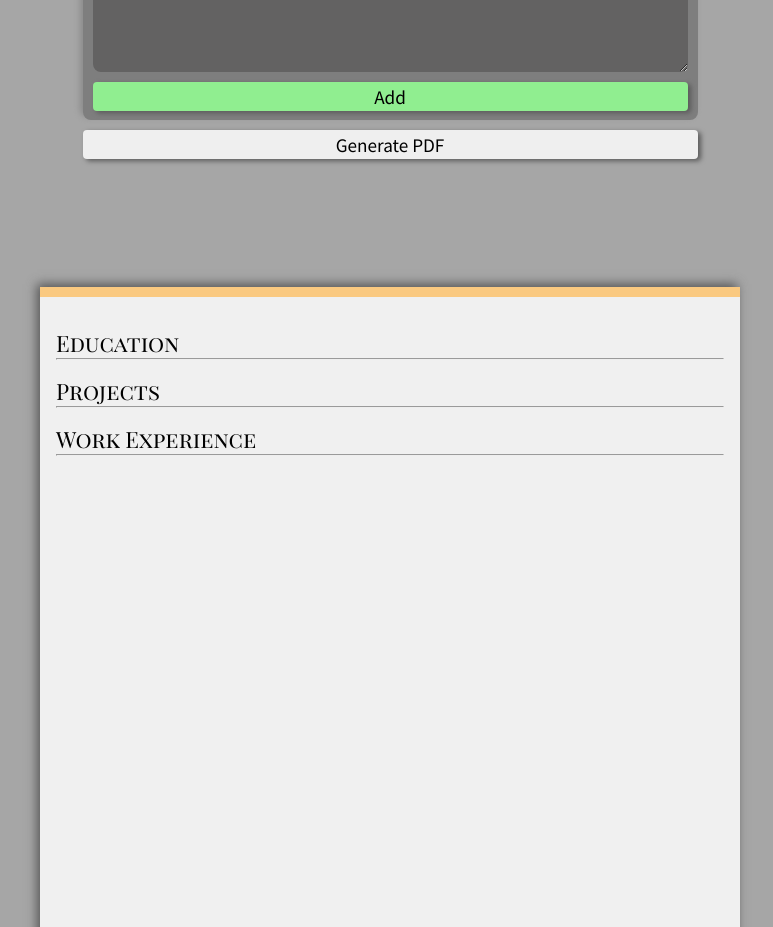
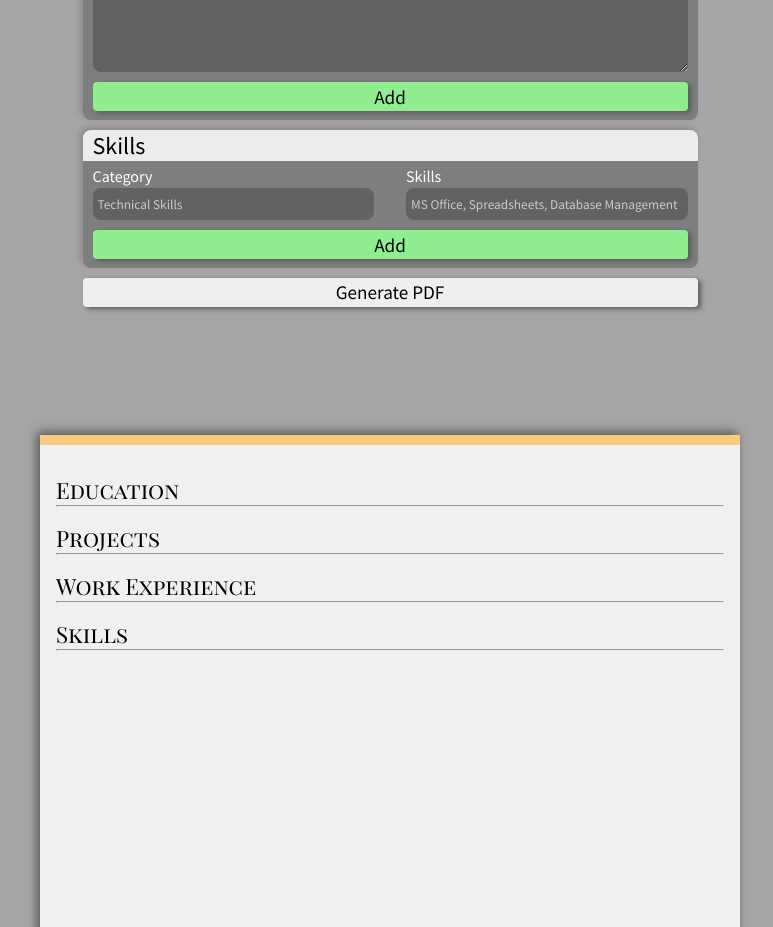
Before and after one commit to TruePadawan/Resume-Builder, a React (Create React App) app: page / in a window 1280 px wide. Shown: the part 1260-2187 px from the top of the page, without its empty margins (250-1023 px from the left). Built offline with nearby package versions, Linux system fonts and the light colour scheme; a web font is replaced by a local one.

Commit message:
add skills section

```diff
--- a/src/App.js
+++ b/src/App.js
@@ -15,9 +15,12 @@ import Education from "./components/PageSections/Education";
 import General from "./components/PageSections/General";
 import Projects from "./components/PageSections/Projects";
 import ProjectItem from "./components/DataItems/ProjectItem";
+import ProjectPreviewItem from "./components/PreviewItems/ProjectPreviewItem";
+import Skills from "./components/PageSections/Skills";
 
 import "./css/App.css";
-import ProjectPreviewItem from "./components/PreviewItems/ProjectPreviewItem";
+import SkillItem from "./components/DataItems/SkillItem";
+import SkillPreviewItem from "./components/PreviewItems/SkillPreviewItem";
 
 const App = () => {
   const [appData, setAppData] = useState({
@@ -31,6 +34,7 @@ const App = () => {
     eduItems: [],
     workItems: [],
     projectItems: [],
+    skills: []
   });
 
   const degreeTypes = (
@@ -79,6 +83,16 @@ const App = () => {
     })
   }
 
+  const addSkillItem = (item) => {
+    setAppData((latest) => {
+      const newListOfSkills = [...latest.skills];
+      newListOfSkills.unshift(item);
+      const newState = {...latest};
+      newState.skills = newListOfSkills;
+      return newState;
+    });
+  }
+
   const updateGeneralInfo = (data) => {
     setAppData((latest) => {
       latest.fullName = data.fullName;
@@ -125,12 +139,20 @@ const App = () => {
     });
   };
 
+  const updateSkillItem = (data) => {
+    const { id } = data;
+    setAppData((latest) => {
+      const currentSkillItems = [...latest.skills];
+      let itemIndex = currentSkillItems.findIndex((item) => item.id === id);
+      currentSkillItems[itemIndex] = data;
+      const updatedState = {...latest};
+      updatedState.skills = currentSkillItems;
+      return updatedState;
+    });
+  }
+
   const getEducationItems = (data) => {
     return data.map((item) => {
-      const updateSelf = (itemData) => {
-        updateEducationItem(itemData);
-      };
-
       const deleteSelf = () => {
         removeEducationItem(item.id);
       };
@@ -140,7 +162,7 @@ const App = () => {
           itemData={item}
           key={item.id}
           degreeTypes={degreeTypes}
-          onUpdate={updateSelf}
+          onUpdate={updateEducationItem}
           onDeleteBtnClicked={deleteSelf}
         />
       );
@@ -155,9 +177,6 @@ const App = () => {
 
   const getProjectItems = (items) => {
     return items.map(item => {
-      const updateItem = (itemData) => {
-        updateProjectItem(itemData);
-      };
       const deleteItem = () => {
         removeProjectItem(item.id);
       }
@@ -165,7 +184,7 @@ const App = () => {
       return (
         <ProjectItem
           itemData={item}
-          onUpdate={updateItem}
+          onUpdate={updateProjectItem}
           onDeleteBtnClicked={deleteItem}
           key={item.id}
         />
@@ -181,19 +200,14 @@ const App = () => {
 
   const getWorkItems = (data) => {
     return data.map((item) => {
-      const updateSelf = (itemData) => {
-        updateWorkItem(itemData);
-      };
-
       const deleteSelf = () => {
         removeWorkItem(item.id);
       };
-
       return (
         <WorkItem
           itemData={item}
           key={item.id}
-          onUpdate={updateSelf}
+          onUpdate={updateWorkItem}
           onDeleteBtnClicked={deleteSelf}
         />
       );
@@ -205,6 +219,31 @@ const App = () => {
       <WorkPreviewItem itemData={item} key={item.id} />
     ));
   };
+
+  const getSkillItems = (list) => {
+    return list.map((item) => {
+      const deleteSelf = () => {
+        removeSkillItem(item.id);
+      };
+      return (
+        <SkillItem
+          onUpdate={updateSkillItem}
+          itemData={item}
+          key={item.id}
+          onDeleteBtnClicked={deleteSelf}
+        />
+      );
+    });
+  };
+
+  const getSkillPreviewItems = (list) => {
+    return list.map(item => {
+      return (
+        <SkillPreviewItem itemData={item} key={item.id} />
+      );
+    });
+  }
+
 
   const removeEducationItem = (id) => {
     setAppData((latest) => {
@@ -234,6 +273,16 @@ const App = () => {
     });
   };
 
+  const removeSkillItem = (id) => {
+    setAppData((latest) => {
+      const currentSkillItems = [...latest.skills];
+      const filteredItems = currentSkillItems.filter((item) => item.id !== id);
+      const updatedState = { ...latest };
+      updatedState.skills = filteredItems;
+      return updatedState;
+    });
+  }
+
   const generatePDFBtn = <Button className="generate-pdf">Generate PDF</Button>;
 
   const pageStyle = `
@@ -249,6 +298,8 @@ const App = () => {
   const workPreviewItems = getWorkPreviewItems(appData.workItems);
   const projectItems = getProjectItems(appData.projectItems);
   const projectPreviewItems = getProjectPreviewItems(appData.projectItems);
+  const skillItems = getSkillItems(appData.skills);
+  const skillPreviewItems = getSkillPreviewItems(appData.skills)
 
   return (
     <>
@@ -259,12 +310,19 @@ const App = () => {
           <Education addItem={addEducationItem} degreeTypes={degreeTypes}>
             <ul>{educationItems}</ul>
           </Education>
+
           <Projects addItem={addProjectItem}>
             <ul>{projectItems}</ul>
           </Projects>
+
           <WorkExperience addItem={addWorkItem}>
             <ul>{workItems}</ul>
           </WorkExperience>
+
+          <Skills addItem={addSkillItem}>
+            <ul>{skillItems}</ul>
+          </Skills>
+
           <ReactToPrint
             content={() => previewRef}
             trigger={() => generatePDFBtn}
@@ -322,21 +380,22 @@ const App = () => {
             <section className="preview-section" aria-label="Education">
               <h2 className="section-title">Education</h2>
               <hr />
-              <ul className="list">
-                {educationPreviewItems}
-              </ul>
+              <ul className="list">{educationPreviewItems}</ul>
             </section>
             <section className="preview-section" aria-label="Projects">
               <h2 className="section-title">Projects</h2>
               <hr />
-              <ul className="list">
-                {projectPreviewItems}
-              </ul>
+              <ul className="list">{projectPreviewItems}</ul>
             </section>
             <section className="preview-section" aria-label="Work Experience">
               <h2 className="section-title">Work Experience</h2>
               <hr />
               <ul className="list">{workPreviewItems}</ul>
+            </section>
+            <section className="preview-section" aria-label="Skills">
+              <h2 className="section-title">Skills</h2>
+              <hr />
+              <ul className="list">{skillPreviewItems}</ul>
             </section>
           </div>
         </section>
--- /dev/null
+++ b/src/components/DataItems/SkillItem.js
@@ -0,0 +1,45 @@
+import { useRef } from "react";
+import { InputField } from "../InputField/InputField";
+import Button from "../Button/Button";
+
+const SkillItem = ({ onUpdate, itemData, onDeleteBtnClicked }) => {
+    const categoryRef = useRef();
+    const skillsRef = useRef();
+    const { id, category, skills } = itemData;
+
+    const submitHandler = (e) => {
+        e.preventDefault();
+        const newItemData = {
+            id,
+            category : categoryRef.current.value,
+            skills : skillsRef.current.value
+        }
+        onUpdate(newItemData);
+    };
+
+    return (
+        <li className="data-item">
+            <hr />
+            <form className="cv-form" onSubmit={submitHandler}>
+                <div className="flex-row">
+                    <InputField
+                        isRequired={true}
+                        label={"Category"}
+                        value={category}
+                        compRef={categoryRef}
+                    />
+                    <InputField
+                        isRequired={true}
+                        label={"Skills"}
+                        value={skills}
+                        compRef={skillsRef}
+                    />
+                </div>
+                <Button className="add-btn" btnType={"submit"}>Update</Button>
+                <Button className="delete-btn" onClick={onDeleteBtnClicked}>Delete</Button>
+            </form>
+        </li>
+    )
+}
+
+export default SkillItem;
--- a/src/components/PageSections/Projects.js
+++ b/src/components/PageSections/Projects.js
@@ -1,6 +1,6 @@
 import { useRef } from "react";
+import { v4 as uuidv4 } from "uuid";
 import Section from "../Section/Section";
-import { v4 as uuidv4 } from "uuid";
 import Button from "../Button/Button";
 import { InputField, TextArea } from "../InputField/InputField";
 
--- /dev/null
+++ b/src/components/PageSections/Skills.js
@@ -0,0 +1,51 @@
+import { useRef } from "react";
+import { v4 as uuidv4 } from "uuid";
+import Section from "../Section/Section";
+import Button from "../Button/Button";
+import { InputField } from "../InputField/InputField";
+
+const Skills = ({addItem, children}) => {
+    const categoryRef = useRef();
+    const skillsRef = useRef();
+
+    const submitHandler = (e) => {
+        e.preventDefault();
+        const item = {
+            id : uuidv4(),
+            category : categoryRef.current.value,
+            skills : skillsRef.current.value
+        };
+        addItem(item);
+        clearInputFields();
+    }
+
+    const clearInputFields = () => {
+        categoryRef.current.value = "";
+        skillsRef.current.value = "";
+    }
+
+    return (
+        <Section sectionTitle="Skills">
+            <form className="cv-form" onSubmit={submitHandler}>
+                <div className="flex-row">
+                    <InputField
+                        isRequired={true}
+                        label={"Category"}
+                        placeholder={"Technical Skills"}
+                        compRef={categoryRef}
+                    />
+                    <InputField
+                        isRequired={true}
+                        label={"Skills"}
+                        placeholder={"MS Office, Spreadsheets, Database Management"}
+                        compRef={skillsRef}
+                    />
+                </div>
+                <Button className="add-btn" btnType={"submit"}>Add</Button>
+            </form>
+            {children}
+        </Section>
+    );
+}
+
+export default Skills;
--- /dev/null
+++ b/src/components/PreviewItems/SkillPreviewItem.js
@@ -0,0 +1,10 @@
+const SkillPreviewItem = ({ itemData }) => {
+    return (
+        <li className="skill-preview-item">
+            <span className="category">{`${itemData.category}: `}</span>
+            <span className="skills">{itemData.skills}</span>
+        </li>
+    );
+}
+
+export default SkillPreviewItem;
--- a/src/components/PreviewItems/previewItem.css
+++ b/src/components/PreviewItems/previewItem.css
@@ -90,3 +90,14 @@
     color: #525252;
     font-style: italic;
 }
+
+/* SKILLS */
+.skill-preview-item {
+    /* font-family: 'Playfair Display', sans-serif; */
+    display: flex;
+    gap: 5px;
+}
+
+.skill-preview-item .category {
+    font-weight: bold;
+}
```
Also changed, not shown: src/components/DataItems/ProjectItem.js (+16 -8 lines).
